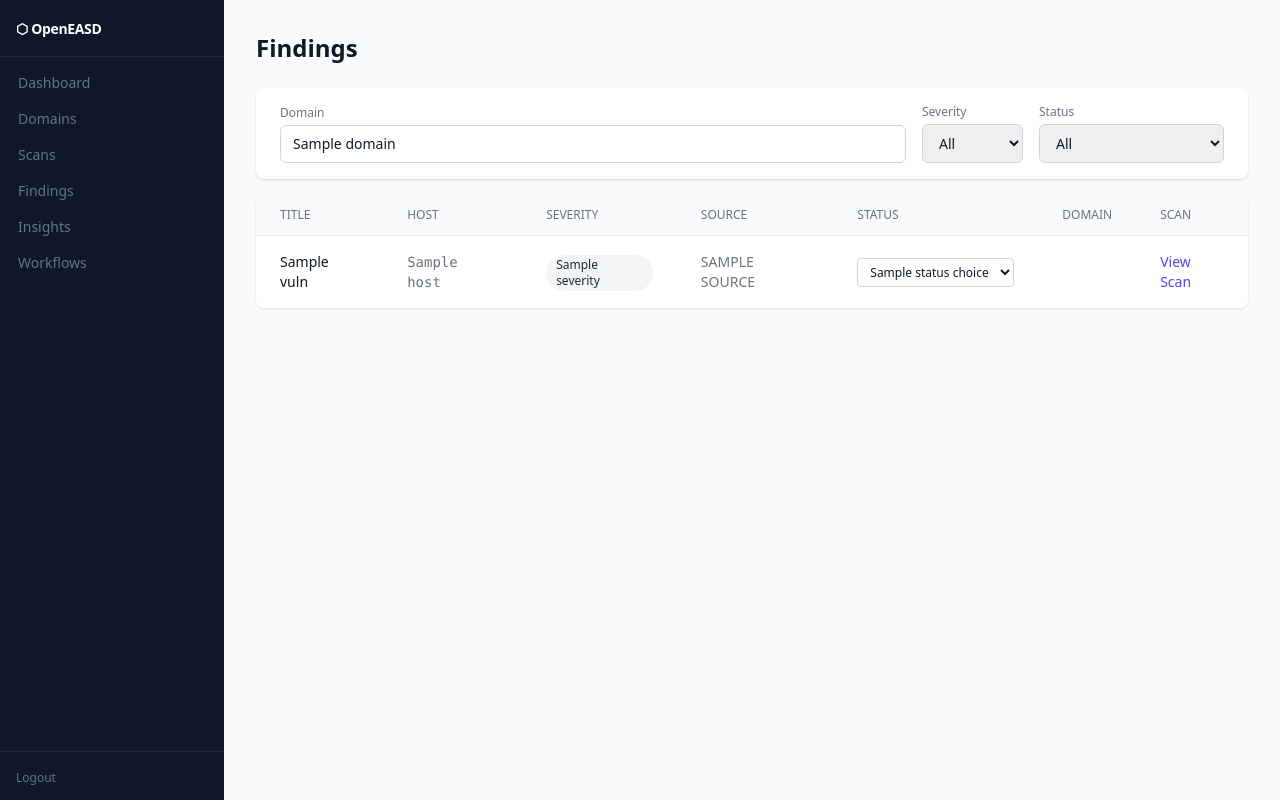
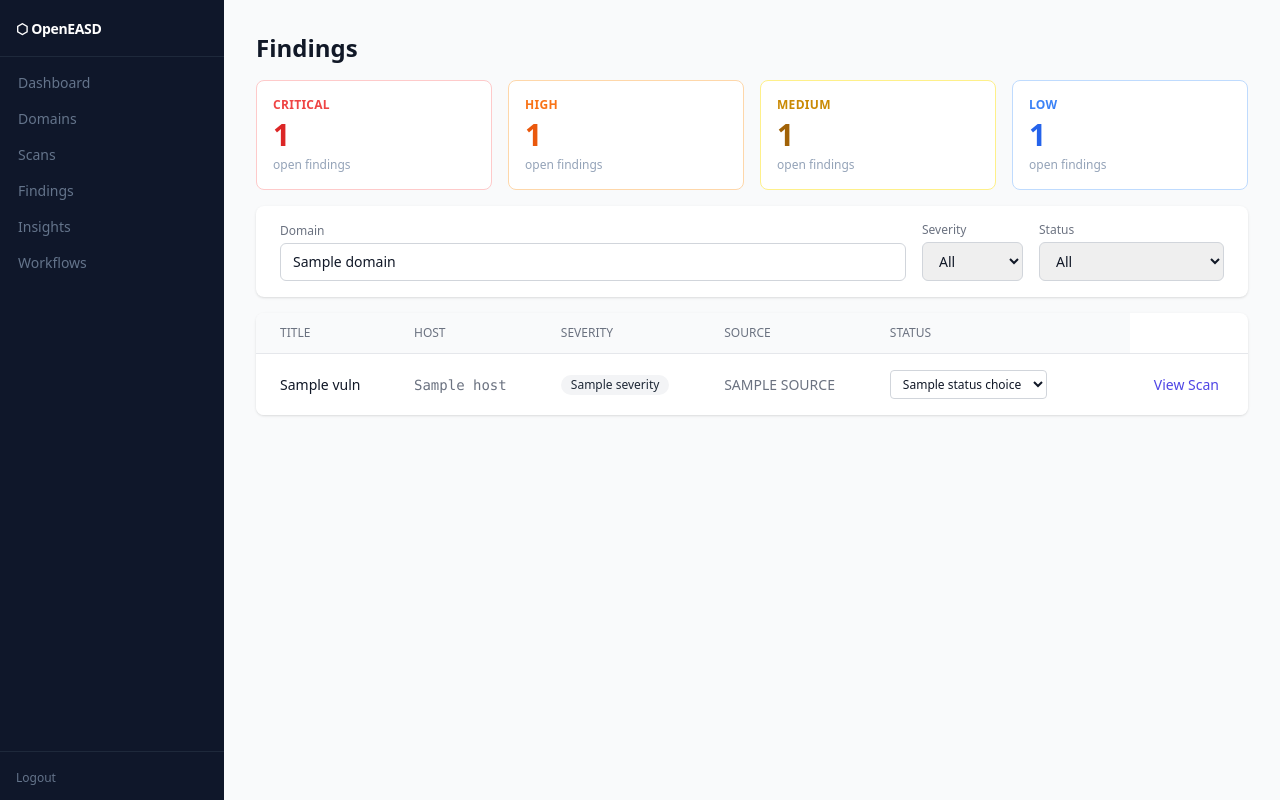
Before and after one commit to cybersecify/OpenEASD, a Django app: template templates/findings/list.html in a window 1280 px wide. Run offline with Django 5.2, Linux system fonts and the light colour scheme; tables that the repository leaves empty hold one stand-in row (values such as "Sample post"); the template is opened without the code that fills it: values that come from a table or form of the project are taken from there, most other values are stand-ins (such as "Sample title", 1, 10 or a date in 2020); data that the repository does not hold is empty; some libraries are stand-ins or nearby versions.

Commit message:
feat(findings): add severity summary cards and remove domain column header

```diff
--- a/templates/findings/list.html
+++ b/templates/findings/list.html
@@ -3,7 +3,35 @@
 {% block title %}Findings{% endblock %}
 
 {% block content %}
-<h1 class="text-2xl font-bold text-gray-900 mb-6">Findings</h1>
+<h1 class="text-2xl font-bold text-gray-900 mb-4">Findings</h1>
+
+<!-- Severity summary cards -->
+<div class="grid grid-cols-4 gap-4 mb-4">
+  <a href="?severity=critical{% if domain %}&domain={{ domain }}{% endif %}{% if status_filter %}&status={{ status_filter }}{% endif %}"
+     class="bg-white border border-red-200 rounded-lg p-4 cursor-pointer hover:shadow-md transition-shadow {% if severity == 'critical' %}ring-2 ring-red-400{% endif %}">
+    <div class="text-xs font-semibold text-red-500 uppercase tracking-wide">Critical</div>
+    <div class="text-3xl font-bold text-red-600 my-1">{{ count_open_critical }}</div>
+    <div class="text-xs text-slate-400">open findings</div>
+  </a>
+  <a href="?severity=high{% if domain %}&domain={{ domain }}{% endif %}{% if status_filter %}&status={{ status_filter }}{% endif %}"
+     class="bg-white border border-orange-200 rounded-lg p-4 cursor-pointer hover:shadow-md transition-shadow {% if severity == 'high' %}ring-2 ring-orange-400{% endif %}">
+    <div class="text-xs font-semibold text-orange-500 uppercase tracking-wide">High</div>
+    <div class="text-3xl font-bold text-orange-600 my-1">{{ count_open_high }}</div>
+    <div class="text-xs text-slate-400">open findings</div>
+  </a>
+  <a href="?severity=medium{% if domain %}&domain={{ domain }}{% endif %}{% if status_filter %}&status={{ status_filter }}{% endif %}"
+     class="bg-white border border-yellow-200 rounded-lg p-4 cursor-pointer hover:shadow-md transition-shadow {% if severity == 'medium' %}ring-2 ring-yellow-400{% endif %}">
+    <div class="text-xs font-semibold text-yellow-600 uppercase tracking-wide">Medium</div>
+    <div class="text-3xl font-bold text-yellow-700 my-1">{{ count_open_medium }}</div>
+    <div class="text-xs text-slate-400">open findings</div>
+  </a>
+  <a href="?severity=low{% if domain %}&domain={{ domain }}{% endif %}{% if status_filter %}&status={{ status_filter }}{% endif %}"
+     class="bg-white border border-blue-200 rounded-lg p-4 cursor-pointer hover:shadow-md transition-shadow {% if severity == 'low' %}ring-2 ring-blue-400{% endif %}">
+    <div class="text-xs font-semibold text-blue-500 uppercase tracking-wide">Low</div>
+    <div class="text-3xl font-bold text-blue-600 my-1">{{ count_open_low }}</div>
+    <div class="text-xs text-slate-400">open findings</div>
+  </a>
+</div>
 
 <div class="bg-white rounded-lg shadow mb-4 px-6 py-4">
   <form class="flex gap-4 items-end"
@@ -49,8 +77,7 @@
         <th class="px-6 py-3 text-left text-xs font-medium text-gray-500 uppercase">Severity</th>
         <th class="px-6 py-3 text-left text-xs font-medium text-gray-500 uppercase">Source</th>
         <th class="px-6 py-3 text-left text-xs font-medium text-gray-500 uppercase">Status</th>
-        <th class="px-6 py-3 text-left text-xs font-medium text-gray-500 uppercase">Domain</th>
-        <th class="px-6 py-3 text-left text-xs font-medium text-gray-500 uppercase">Scan</th>
+        <th class="px-6 py-3 text-left text-xs font-medium text-gray-500 uppercase"></th>
       </tr>
     </thead>
     <tbody id="vuln-table-body" class="bg-white divide-y divide-gray-200">
```
